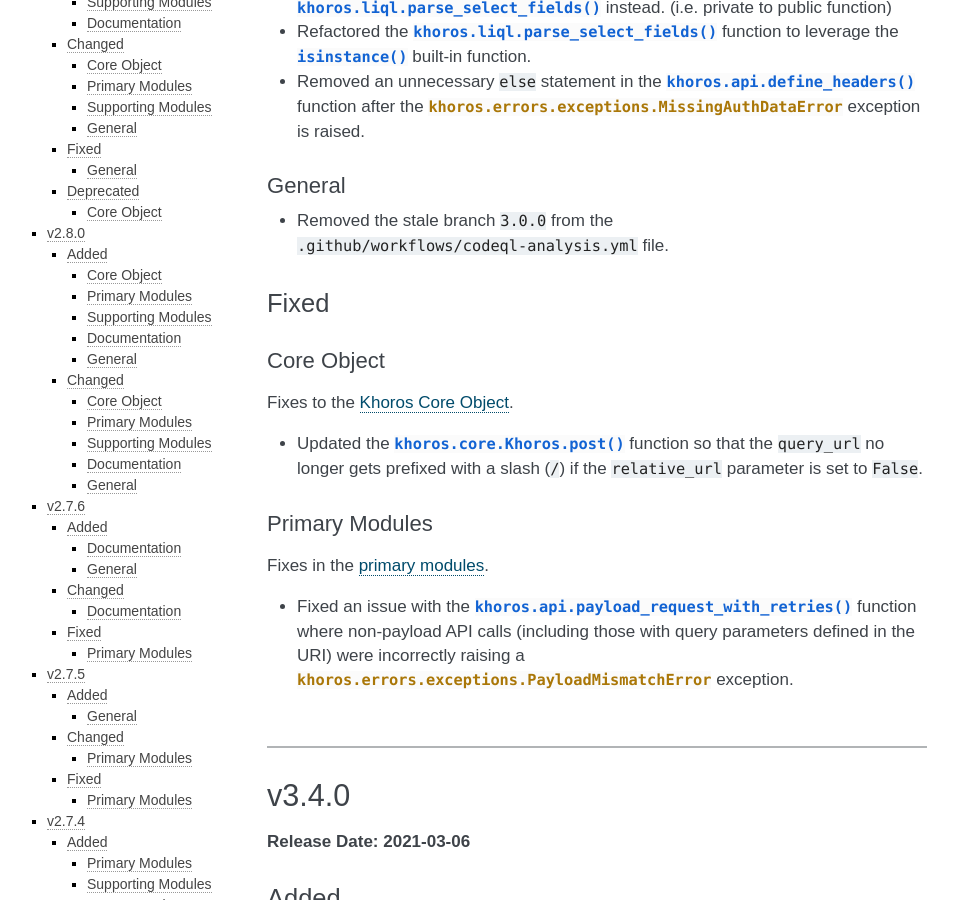
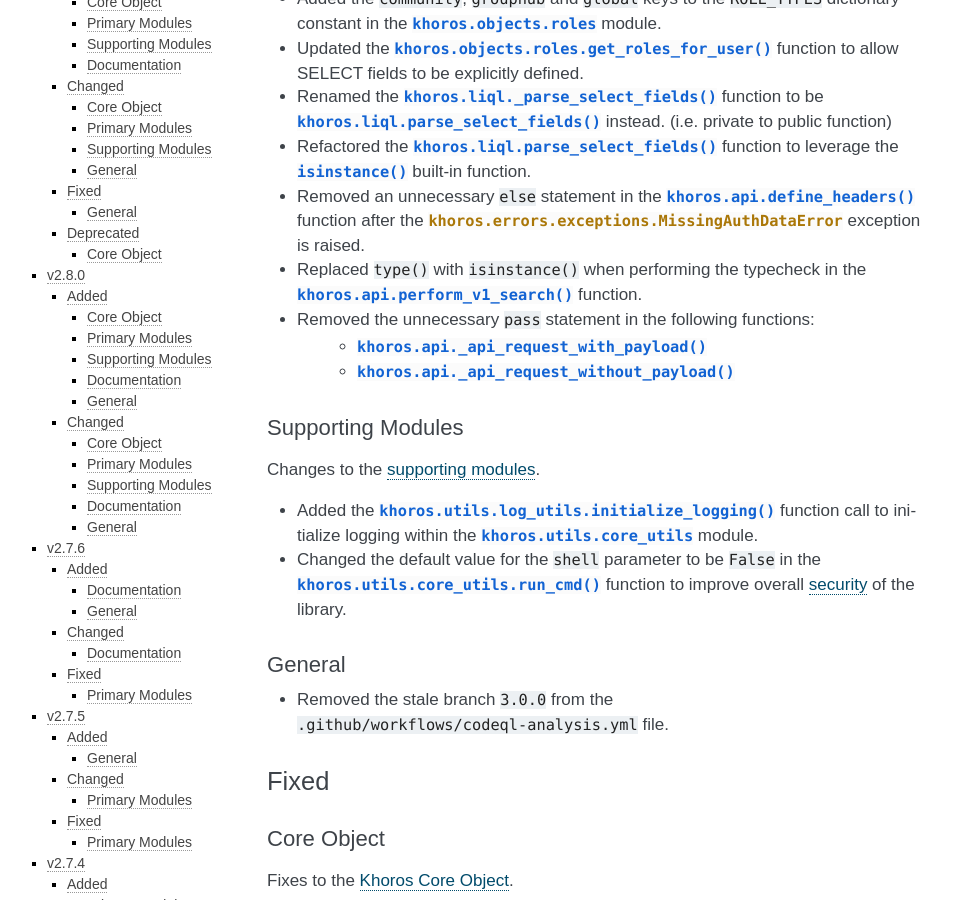
Before and after one commit to jeffshurtliff/khoros, a Sphinx documentation site: the page built from docs/changelog.rst, in a window 1280 px wide and 900 px high, scrolled down 1782 px. Shown: the whole window, without its empty margins (153-1111 px from the left). Built offline with Sphinx 7.4.7, drawn with Linux system fonts in a browser that asks for light colours; the version number could not be read and is left out; some of the changed text lies outside the part shown.

Commit message:
Made several changes relating to v3.5.0. Deetails in changelog

```diff
--- a/docs/changelog.rst
+++ b/docs/changelog.rst
@@ -39,6 +39,11 @@ Additions to the documentation.
 * Added a badge for the latest beta / release candidate (RC) release on the
   `README <https://github.com/jeffshurtliff/khoros/blob/master/README.md>`_ page.
 
+General
+-------
+* Added the `Bandit Check <https://github.com/marketplace/actions/bandit-check>`_
+  GitHub Action to the ``pythonpackage.yml`` file for security checks.
+
 Changed
 =======
 
@@ -71,6 +76,22 @@ Changes to the :doc:`primary modules <primary-modules>`.
   built-in function.
 * Removed an unnecessary ``else`` statement in the :py:func:`khoros.api.define_headers` function after the
   :py:exc:`khoros.errors.exceptions.MissingAuthDataError` exception is raised.
+* Replaced ``type()`` with ``isinstance()`` when performing the typecheck in the
+  :py:func:`khoros.api.perform_v1_search` function.
+* Removed the unnecessary ``pass`` statement in the following functions:
+    * :py:func:`khoros.api._api_request_with_payload`
+    * :py:func:`khoros.api._api_request_without_payload`
+
+Supporting Modules
+------------------
+Changes to the :doc:`supporting modules <supporting-modules>`.
+
+* Added the :py:func:`khoros.utils.log_utils.initialize_logging` function call to initialize logging within
+  the :py:mod:`khoros.utils.core_utils` module.
+* Changed the default value for the ``shell`` parameter to be ``False`` in the
+  :py:func:`khoros.utils.core_utils.run_cmd` function to improve overall
+  `security <https://bandit.readthedocs.io/en/latest/plugins/b602_subprocess_popen_with_shell_equals_true.html>`_
+  of the library.
 
 General
 -------
```
Also changed, not shown: 3 other files.
